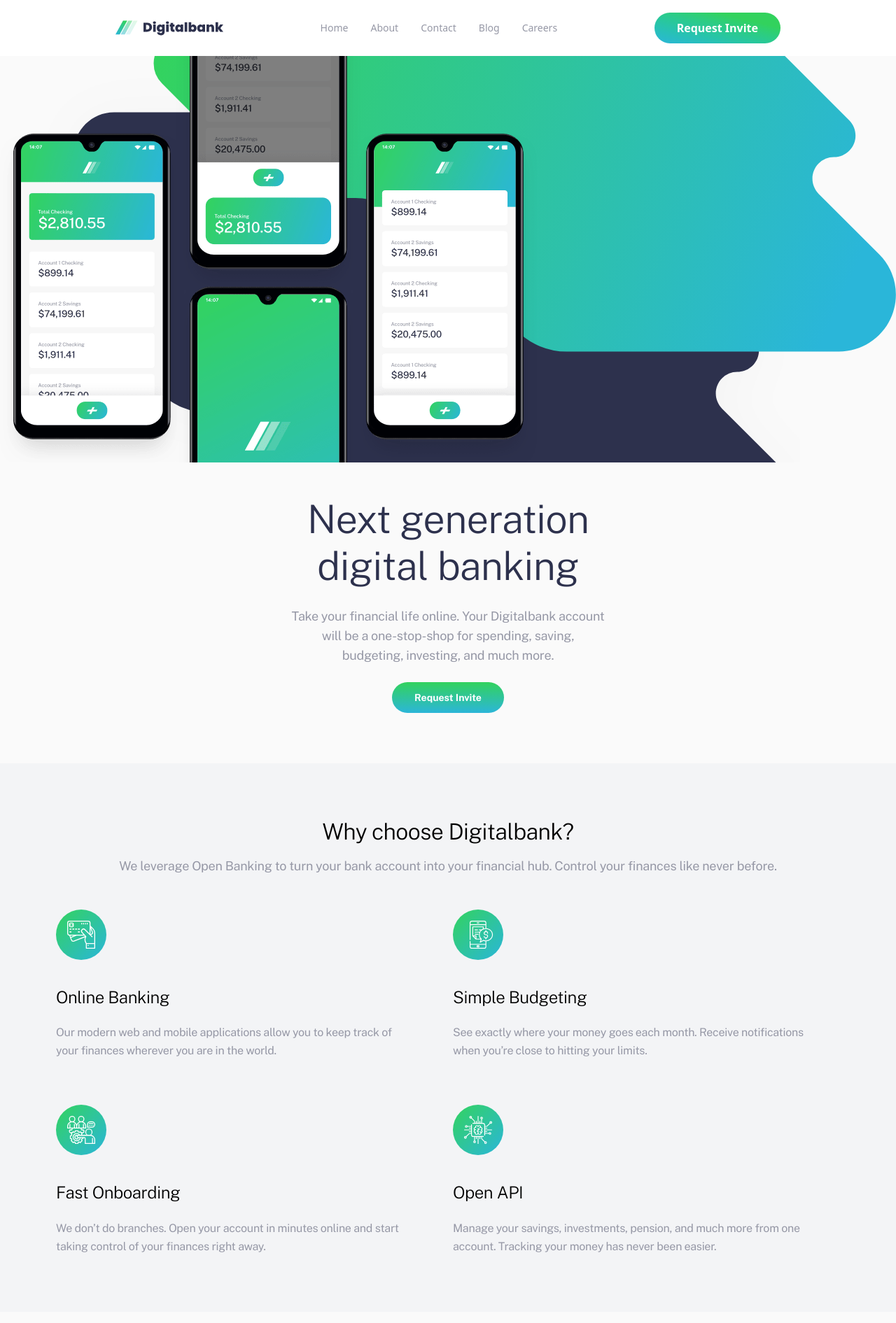
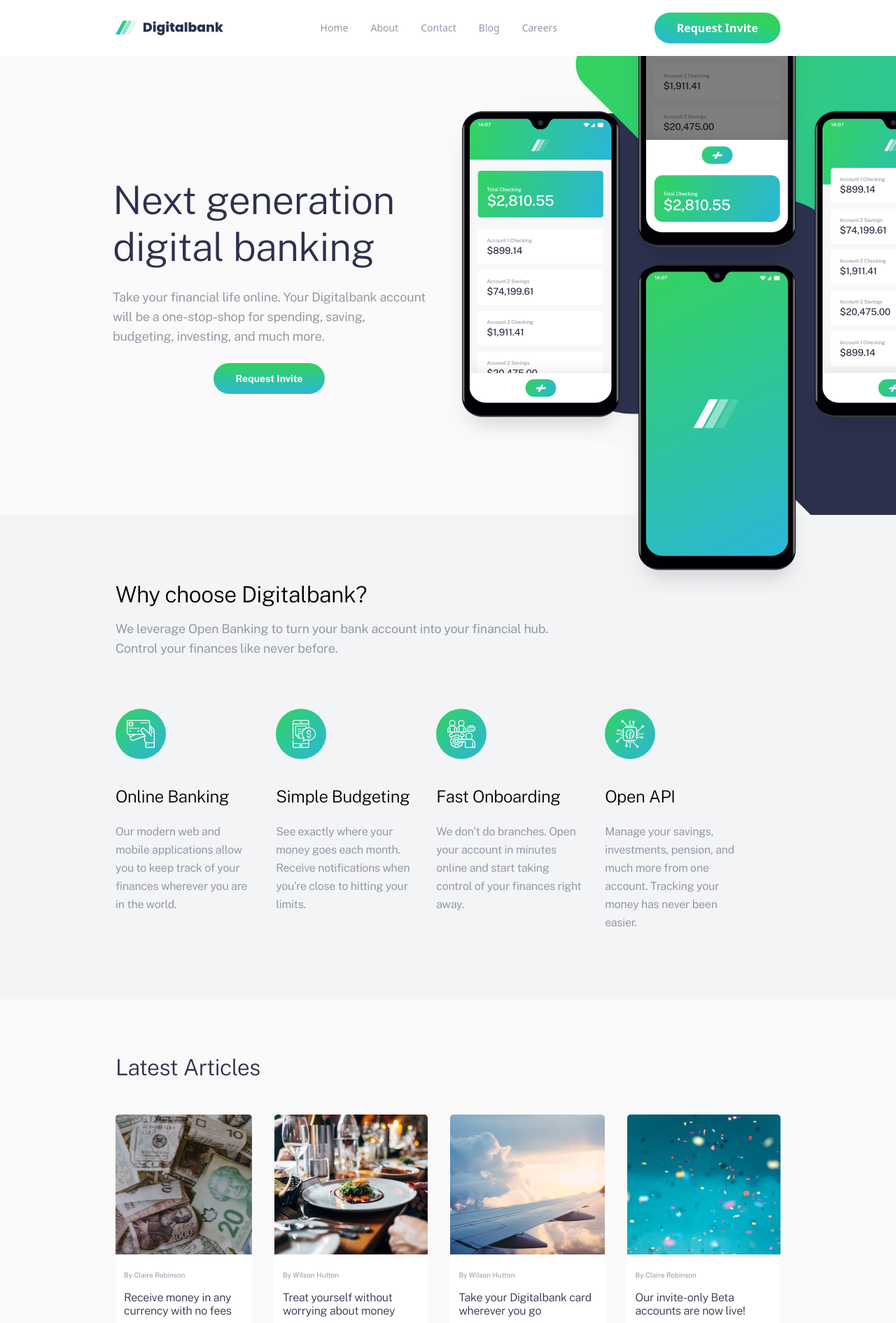
Before and after one commit to ZenitsuAg/digitalbank-landing-page, a Vue app: page / in a window 1280 px wide. Shown: the top 1891 px of the page at 70% size. Built offline with nearby package versions, Linux system fonts and the light colour scheme.

Commit message:
Push all remaining updates to main

```diff
--- a/src/App.vue
+++ b/src/App.vue
@@ -28,15 +28,16 @@
 
     <main class="font-public-sans bg-gray-50">
 
-        <section class="relative">
-            <div
-                class="bg-[url(../images/bg-intro-mobile.svg)] md:bg-[url(../images/bg-intro-desktop.svg)] bg-right bg-no-repeat h-69.75 overflow-hidden md:overflow-auto relative md:h-145.25 object-fill">
+        <section class="lg:flex lg:flex-row-reverse gap-400 lg:h-[778px] max-sm:bg-[url(../images/bg-intro-mobile.svg)] bg-[position:0px_100px] md:bg-position-[0px_-190px] bg-[url(../images/bg-intro-desktop.svg)] bg-no-repeat overflow-clip xl:justify-between lg:bg-[position:612px_-225px]">
 
-                <img :src="imageMockups" alt="bgIntro" class="absolute -top-33.25 left-0 object-scale-down">
 
+            <div class="-my-[131px] md:-my-[275px] lg:-my-[165px] lg:-mr-32">
+
+
+                <img :src="imageMockups" alt="" class="">
             </div>
 
-            <div class="mx-6 text-center mt-600 mb-700 md:mb-900 md:w-111.75 md:mx-auto">
+            <div class="mx-6 text-center mt-600 mb-700 max-sm:mt-44 md:mt-72 md:max-md:w-[447px] md:mb-900 md:w-111.75 md:mx-auto lg:text-left lg:m-0 lg:ml-[161px] lg:h-[656px] lg:w-[447px] lg:flex lg:flex-col lg:justify-center lg:items-center">
                 <h1 class="text-preset-2 font-light leading-[120%] tracking-[-0.75px] text-Blue md:text-preset-1">
                     Next generation digital banking
                 </h1>
@@ -51,17 +52,17 @@
             </div>
         </section>
 
-        <section class="bg-gray-100 py-16 px-6 text-center md:p-1000 md:text-left">
-            <div class="">
-                <div class="text-center md:mx-11.25">
+        <section class="bg-gray-100 py-16 px-6 text-center md:p-1000 md:text-left lg:p-0 lg:py-24 lg:-mt-[122px]">
+            <div class="lg:px-41.25">
+                <div class="text-center md:mx-11.25 lg:text-left lg:w-158.75 lg:mx-0 lg:mb-900">
                     <h1 class="text-preset-3"> Why choose Digitalbank?</h1>
 
                     <p class="text-preset-7 text-gray-600 mt-4 mb-12 md:text-preset-5">We leverage Open Banking to turn
                         your bank account into your financial hub. Control your finances like never before.</p>
                 </div>
 
-                <div class="flex flex-col gap-8 md:pr-10.5 md:gap-800">
-                    <div class="flex flex-col gap-400 md:flex-row md:gap-700">
+                <div class="flex flex-col gap-8 md:pr-10.5 md:gap-800 lg:flex-row lg:gap-400">
+                    <div class="flex flex-col gap-400 md:flex-row md:gap-700 lg:gap-400">
                         <WhyUs :img-src="iconOnlineBanking" img-alt="iconOnlineBanking" title="Online Banking"
                             content="Our modern web and mobile applications allow you to keep track of your finances wherever you are in the world." />
 
@@ -69,7 +70,7 @@
                             content=" See exactly where your money goes each month. Receive notifications when you’re close to hitting your limits." />
                     </div>
 
-                    <div class="flex flex-col gap-400 md:flex-row md:gap-700">
+                    <div class="flex flex-col gap-400 md:flex-row md:gap-700 lg:gap-400">
                         <WhyUs :img-src="iconOnboarding" img-alt="iconOnboarding" title="Fast Onboarding"
                             content="We don’t do branches. Open your account in minutes online and start taking control of your finances right away." />
 
@@ -82,9 +83,9 @@
         </section>
 
         <section>
-            <div class="my-800 px-300 md:my-1000 md:px-1000">
-                <h1 class="text-preset-3 text-center text-Blue mb-600">Latest Articles</h1>
-                <div class="flex flex-col gap-200 md:grid md:grid-cols-2">
+            <div class="my-800 px-300 md:my-1000 md:px-1000 lg:px-[165px]">
+                <h1 class="text-preset-3 text-center text-Blue mb-600 lg:text-left">Latest Articles</h1>
+                <div class="flex flex-col gap-200 md:grid md:grid-cols-2 lg:flex lg:flex-row lg:gap-400">
                     <ArticleCard :img="imageCurrency" alt="image-currency" by="Claire Robinson"
                         title="Receive money in any currency with no fees"
                         details="The world is getting smaller and we’re becoming more mobile. So why should you be forced to only receive money in a single …" />
@@ -106,9 +107,9 @@
         </section>
 
 
-        <footer class="h-127.5 py-700 bg-Blue text-white lg:px-41.25 lg:h-[191px]">
-            <div class="flex flex-col items-center lg:flex-row lg:justify-between lg:max-w-[1110px]">
-                <div class="lg:flex lg:flex-1 lg:gap-[120px]">
+        <footer class="h-127.5 py-700 bg-Blue text-white lg:px-41.25 lg:h-47.75">
+            <div class="flex flex-col items-center lg:flex-row lg:justify-between lg:max-w-277.5">
+                <div class="lg:flex lg:flex-1 lg:gap-30">
                     <div class="lg:">
                         <img :src="logoLight" alt="logo">
 
--- a/src/components/ArticleCard.vue
+++ b/src/components/ArticleCard.vue
@@ -1,12 +1,12 @@
 <script setup>
-const props = defineProps(['img', 'alt', 'by', 'title', 'details'])
+const props = defineProps(["img", "alt", "by", "title", "details"]);
 </script>
 
 <template>
   <div class="rounded-[5px] overflow-hidden bg-white">
-        <img :src="img" :alt="alt" class="md:h-50 md:w-full">
+    <img :src="img" :alt="alt" class="md:h-50 md:w-full object-cover" />
 
-        <div class="py-300 flex items-center justify-center">
+    <div class="py-300 flex items-center justify-center xl:px-3 2xl:px-0">
       <div class="w-66.25 md:w-54">
         <p class="text-preset-8 text-gray-600 mb-200">By {{ by }}</p>
 
--- a/src/components/WhyUs.vue
+++ b/src/components/WhyUs.vue
@@ -9,7 +9,7 @@
         </div>
         <div class="">
             <h1 class="text-preset-4 mb-6 mt-10">{{ title }}</h1>
-            <p class="text-preset-7 text-gray-600 md:text-base leading-6.5 tracking-[-0.25px]">{{ content }}</p>
+            <p class="text-preset-7 text-gray-600 md:text-base md:leading-6.5 md:tracking-[-0.25px]">{{ content }}</p>
         </div>
     </div>
 
```
Also changed, not shown: src/main.js (+4 -4 lines), src/style.css (+8 -4 lines). Lines whose indentation alone changed are shown as unchanged.
